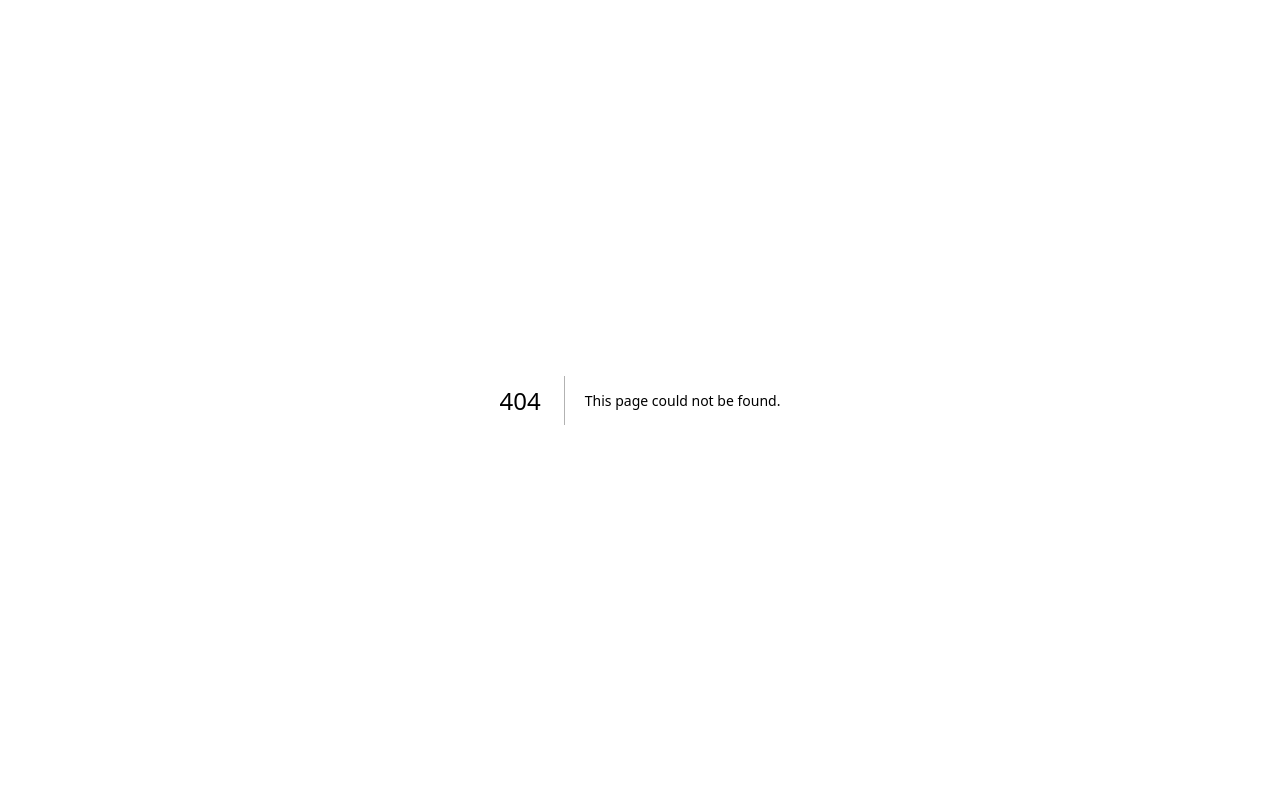
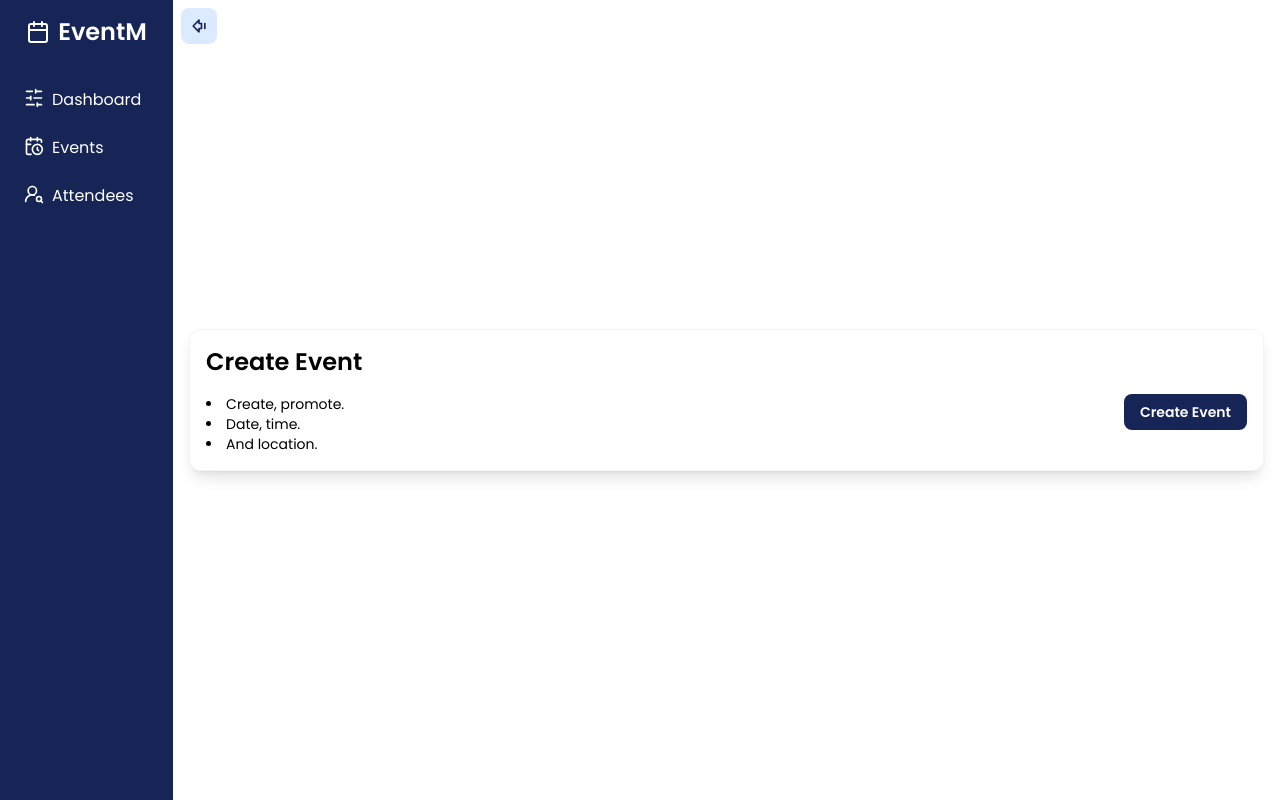
Before and after one commit to steven-dev1/events-manager, a Next.js app: page /dashboard/events in a window 1280 px wide. Before the commit this address had no page. Built offline with nearby package versions, Linux system fonts and the light colour scheme.

Commit message:
creating CreateEventCard

```diff
--- /dev/null
+++ b/src/app/dashboard/events/page.tsx
@@ -0,0 +1,9 @@
+import CreateEventCard from "@/components/CreateEventCard/CreateEventCard";
+
+export default function Events() {
+  return (
+    <div className="w-full">
+        <CreateEventCard />
+    </div>
+  );
+}
--- /dev/null
+++ b/src/app/dashboard/layout.tsx
@@ -0,0 +1,16 @@
+import AdminLeftBar from "@/components/AdminLeftBar/AdminLeftBar";
+
+export default function DashboardLayout({
+  children,
+}: {
+  children: React.ReactNode;
+}) {
+  return (
+    <div className="flex items-center justify-center h-screen w-full gap-4">
+      <AdminLeftBar />
+      <div className="w-full h-full flex flex-col mr-4 items-center justify-center">
+        {children}
+      </div>
+    </div>
+  );
+}
--- a/src/app/dashboard/page.tsx
+++ b/src/app/dashboard/page.tsx
@@ -1,9 +1,9 @@
-import AdminLeftBar from "@/components/AdminLeftBar/AdminLeftBar";
+
 
 export default function Dashboard() {
   return (
-    <div className="h-screen w-screen flex items-center">
-        <AdminLeftBar />
+    <div>
+
     </div>
   );
 }
--- /dev/null
+++ b/src/components/CreateEventCard/CreateEventCard.tsx
@@ -0,0 +1,17 @@
+export default function CreateEventCard() {
+  return (
+    <div className="border flex flex-col w-full items-center justify-start border-gray-100 p-4 gap-4 rounded-xl shadow-lg">
+      <h1 className="text-2xl font-semibold w-full">Create Event</h1>
+      <div className="flex gap-2 items-start justify-between w-full">
+        <ul className="list-disc list-inside text-sm">
+            <li>Create, promote.</li>
+            <li>Date, time.</li>
+            <li>And location.</li>
+        </ul>
+        <button className="bg-blue-950 text-sm cursor-pointer transition-all duration-150 hover:bg-blue-100 hover:text-blue-950 text-white font-semibold py-2 px-4 rounded-lg">
+          Create Event
+        </button>
+      </div>
+    </div>
+  );
+}
```
